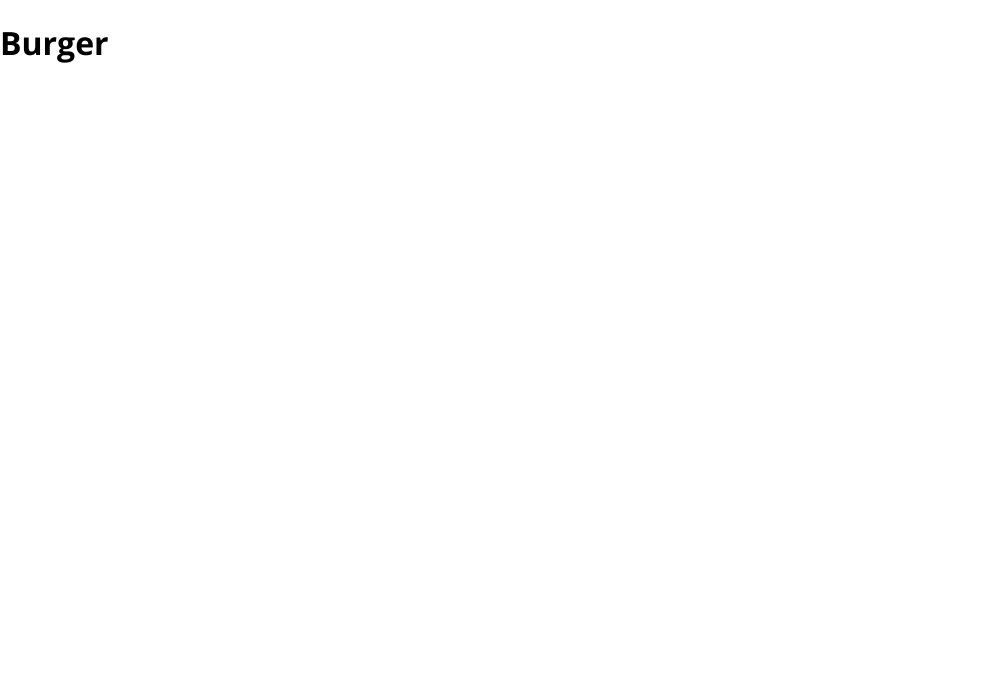
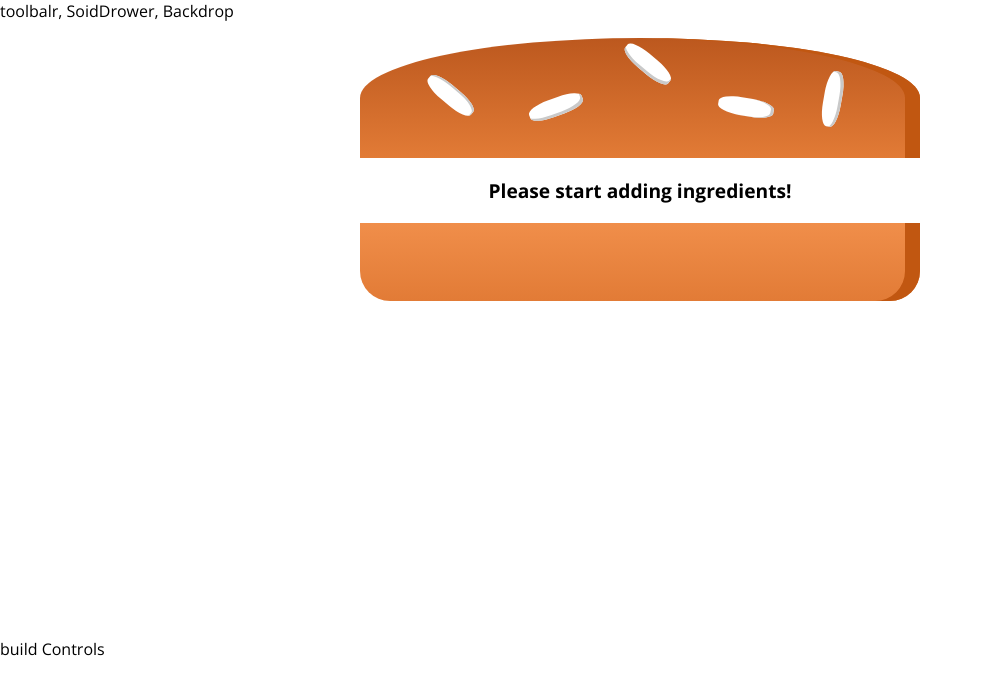
Before and after one commit to webTech75/react-complete-guide, a React (Create React App) app: page / in a window 1280 px wide. Shown: the top 694 px of the page, without its empty margins (0-983 px from the left). Built offline with nearby package versions, Linux system fonts and the light colour scheme.

Commit message:
structure burger app

```diff
--- a/src/App.js
+++ b/src/App.js
@@ -1,10 +1,14 @@
 import React, { Component } from 'react';
+import Layout from './components/layout/Layout';
+import BurgerBuilder from './containers/burgerBuilder/BurgerBuilder';
 class App extends Component {
 
   render() {
     return (
       <div className="App">
-        <h1>Burger</h1>
+        <Layout>
+          <BurgerBuilder />
+        </Layout>
       </div>
     );
   }
--- /dev/null
+++ b/src/components/burger/Burger.js
@@ -0,0 +1,26 @@
+import React from 'react';
+import './burger.css';
+import BurgerIngredient from './burgerIngredient/BurgerIngredient';
+
+const burger = props => {
+   let transformedIngredients = Object.keys(props.ingredients).map(igKey => {
+      return [...Array(props.ingredients[igKey])].map((_, i) => {
+         return <BurgerIngredient key={igKey + i} type={igKey} />
+      })
+   })
+   .reduce((arr, el) => {
+      return arr.concat(el)
+   }, [])
+   if (transformedIngredients.length === 0) {
+      transformedIngredients = <p>Please start adding ingredients!</p>
+   }
+   return(
+      <div className="Burger">
+         <BurgerIngredient type='bread-top' />
+         {transformedIngredients}
+         <BurgerIngredient type='bread-bottom' />
+      </div>
+   );
+}
+
+export default burger;
--- /dev/null
+++ b/src/components/burger/burger.css
@@ -0,0 +1,26 @@
+.Burger {
+   width: 100%;
+   margin: auto;
+   height: 250px;
+   text-align: center;
+   font-weight: bold;
+   font-size: 1.2rem;
+}
+@media(min-width: 500px) and (min-height: 400px) {
+   .Burger {
+      width: 350px;
+      height: 300px;
+   }
+}
+@media(min-width: 500px) and (min-height: 401px) {
+   .Burger {
+      width: 450px;
+      height: 400px;
+   }
+}
+@media(min-width: 1000px) and (min-height: 700px) {
+   .Burger {
+      width: 700px;
+      height: 600px;
+   }
+}
--- /dev/null
+++ b/src/components/burger/burgerIngredient/BurgerIngredient.js
@@ -0,0 +1,37 @@
+import React from 'react';
+import './burgerIngredient.css';
+
+const burgerIngredient = props => {
+   let ingredient = null;
+
+   switch(props.type) {
+      case('bread-bottom'):
+         ingredient = <div className='BreadBottom'></div>
+         break;
+      case('bread-top'):
+         ingredient = (
+            <div className="BreadTop">
+               <div className='Seeds1'></div>
+               <div className='Seeds2'></div>
+            </div>
+         );
+         break;
+      case('meat'):
+         ingredient = <div className='Meat'></div>
+         break;
+      case('cheese'):
+         ingredient = <div className='Cheese'></div>
+         break;
+      case('salad'):
+         ingredient = <div className='Salad'></div>
+         break;
+      case('bacon'):
+         ingredient = <div className='Bacon'></div>
+         break;
+      default:
+         ingredient = null;
+   }
+   return ingredient;
+}
+
+export default burgerIngredient;
--- /dev/null
+++ b/src/components/burger/burgerIngredient/burgerIngredient.css
@@ -0,0 +1,113 @@
+.BreadBottom {
+    height: 13%;
+    width: 80%;
+    background: linear-gradient(#F08E4A, #e27b36);
+    border-radius: 0 0 30px 30px;
+    box-shadow: inset -15px 0 #c15711;
+    margin: 2% auto;
+}
+
+.BreadTop {
+    height: 20%;
+    width: 80%;
+    background: linear-gradient(#bc581e, #e27b36);
+    border-radius: 50% 50% 0 0;
+    box-shadow: inset -15px 0 #c15711;
+    margin: 2% auto;
+    position: relative;
+}
+
+.Seeds1 {
+    width: 10%;
+    height: 15%;
+    position: absolute;
+    background-color: white;
+    left: 30%;
+    top: 50%;
+    border-radius: 40%;
+    transform: rotate(-20deg);
+    box-shadow: inset -2px -3px #c9c9c9;
+}
+
+.Seeds1:after {
+    content: "";
+    width: 100%;
+    height: 100%;
+    position: absolute;
+    background-color: white;
+    left: -170%;
+    top: -260%;
+    border-radius: 40%;
+    transform: rotate(60deg);
+    box-shadow: inset -1px 2px #c9c9c9;
+  }
+
+.Seeds1:before {
+    content: "";
+    width: 100%;
+    height: 100%;
+    position: absolute;
+    background-color: white;
+    left: 180%;
+    top: -50%;
+    border-radius: 40%;
+    transform: rotate(60deg);
+    box-shadow: inset -1px -3px #c9c9c9;
+  }
+
+  .Seeds2 {
+    width: 10%;
+    height: 15%;
+    position: absolute;
+    background-color: white;
+    left: 64%;
+    top: 50%;
+    border-radius: 40%;
+    transform: rotate(10deg);
+    box-shadow: inset -3px 0 #c9c9c9;
+  }
+
+  .Seeds2:before {
+    content: "";
+    width: 100%;
+    height: 100%;
+    position: absolute;
+    background-color: white;
+    left: 150%;
+    top: -130%;
+    border-radius: 40%;
+    transform: rotate(90deg);
+    box-shadow: inset 1px 3px #c9c9c9;
+  }
+
+
+.Meat {
+    width: 80%;
+    height: 8%;
+    background: linear-gradient(#7f3608, #702e05);
+    margin: 2% auto;
+    border-radius: 15px;
+}
+
+.Cheese {
+    width: 90%;
+    height: 4.5%;
+    margin: 2% auto;
+    background: linear-gradient(#f4d004, #d6bb22);
+    border-radius: 20px;
+}
+
+.Salad {
+    width: 85%;
+    height: 7%;
+    margin: 2% auto;
+    background: linear-gradient(#228c1d, #91ce50);
+    border-radius: 20px;
+}
+
+.Bacon {
+    width: 80%;
+    height: 3%;
+    background: linear-gradient(#bf3813, #c45e38);
+    margin: 2% auto;
+}
--- /dev/null
+++ b/src/components/layout/Layout.css
@@ -0,0 +1,3 @@
+.content {
+   margin-top: 16px;
+}
--- /dev/null
+++ b/src/components/layout/Layout.js
@@ -0,0 +1,14 @@
+import React from 'react';
+import Hoc from '../../hoc/Hoc';
+import './Layout.css';
+
+export const Layout = (props) => (
+   <Hoc>
+      <div>toolbalr, SoidDrower, Backdrop</div>
+      <main className='content'>
+         {props.children}
+      </main>
+   </Hoc>
+);
+
+export default Layout;
--- /dev/null
+++ b/src/containers/burgerBuilder/BurgerBuilder.js
@@ -0,0 +1,21 @@
+import React, { Component } from 'react';
+import Hoc from '../../hoc/Hoc';
+import Burger from '../../components/burger/Burger';
+export default class BurgerBuilder extends Component {
+   state = {
+      ingredients: {
+         salad: 0,
+         bacon: 0,
+         cheese: 0,
+         meat: 0
+      }
+   }
+   render() {
+      return(
+         <Hoc>
+            <Burger ingredients={this.state.ingredients} />
+            <div>build Controls</div>
+         </Hoc>
+      )
+   }
+}
--- /dev/null
+++ b/src/hoc/Hoc.js
@@ -0,0 +1,3 @@
+const Hoc = props => props.children
+
+export default Hoc;
```
